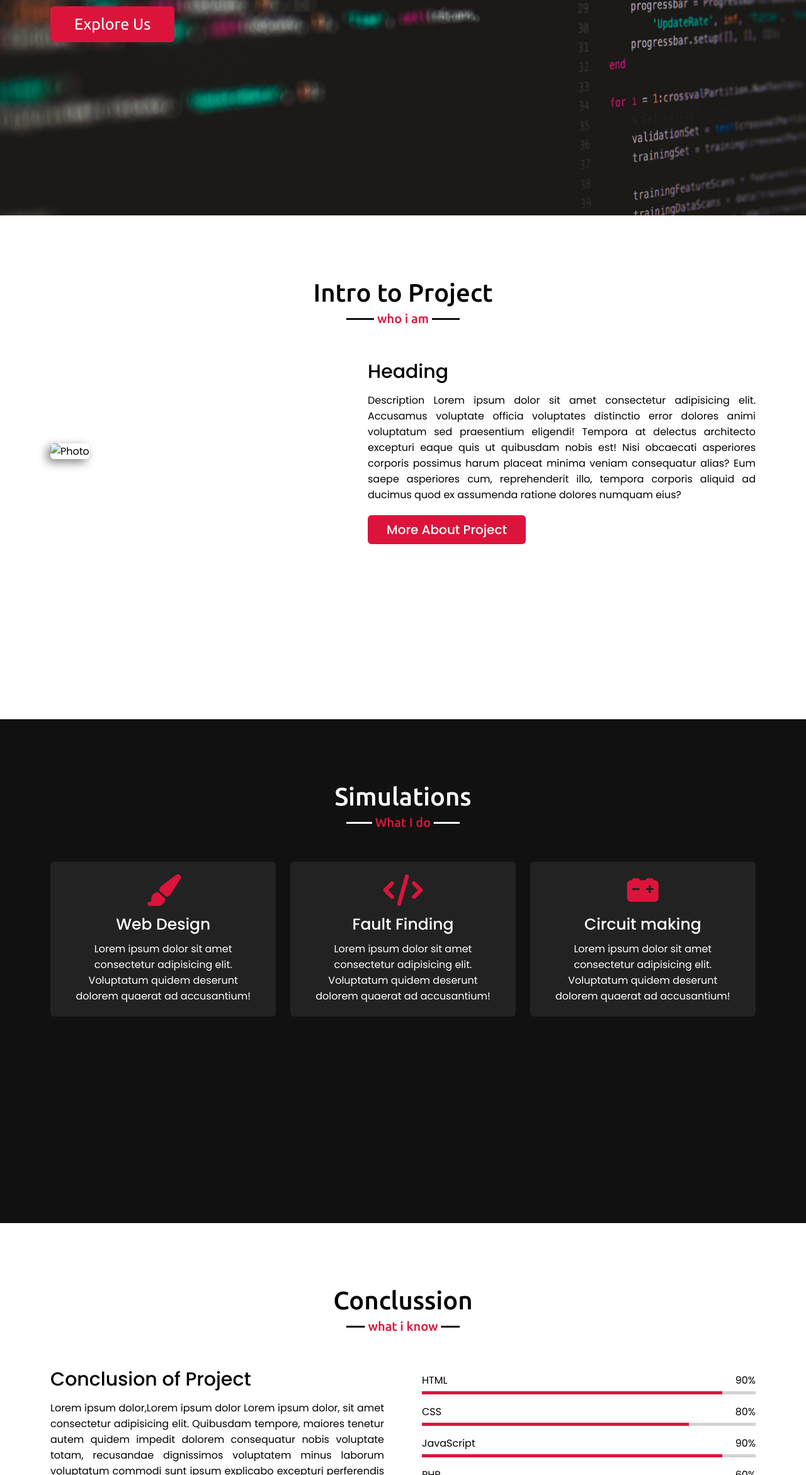
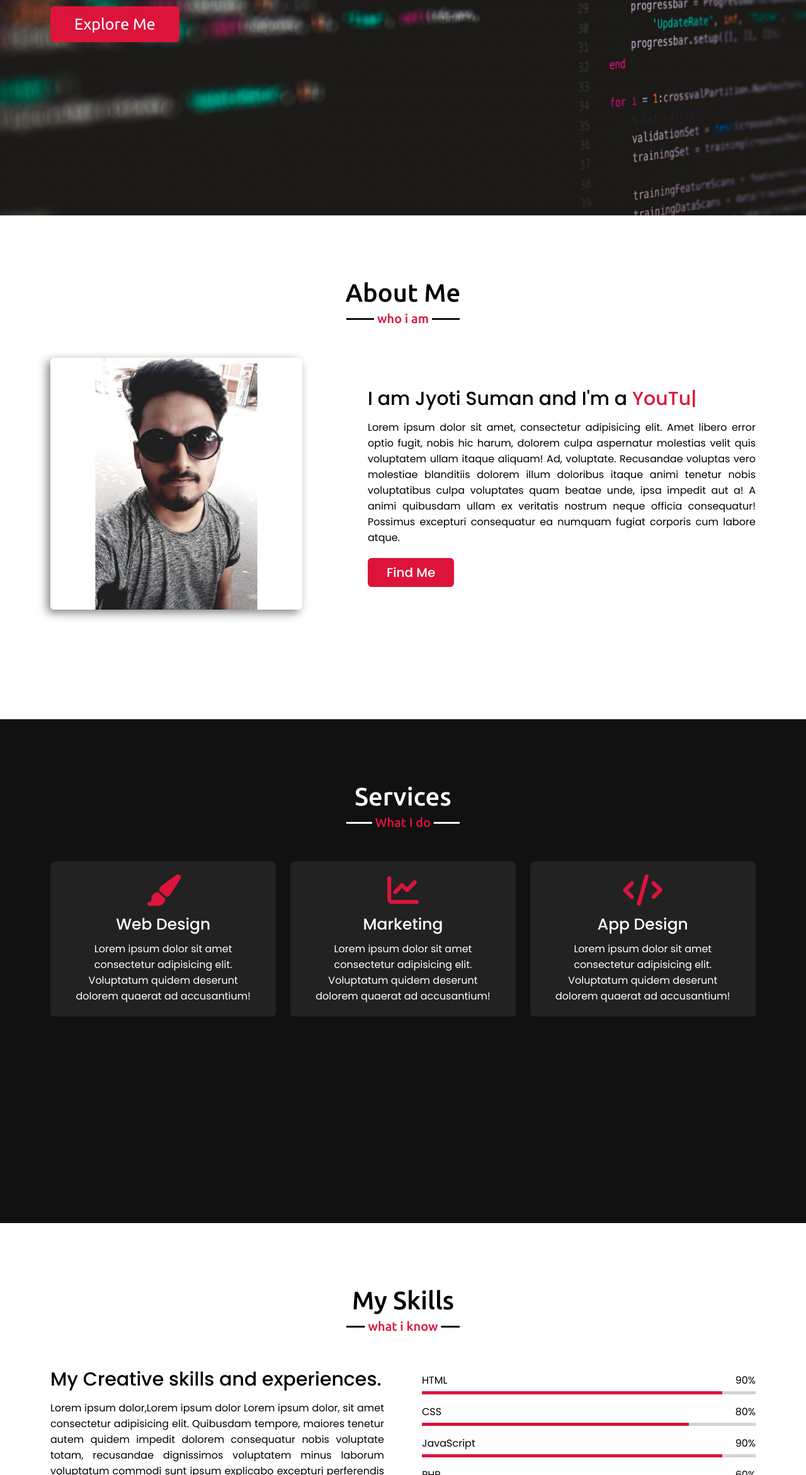
Before and after one commit to azyt2512/cs203-group18, a plain HTML site: page index.html in a window 1280 px wide. Shown: the part 458-2800 px from the top of the page at 63% size. Drawn offline with nearby package versions, Linux system fonts and the light colour scheme.

Commit message:
bug fixed

```diff
--- a/index.html
+++ b/index.html
@@ -4,7 +4,7 @@
     <meta charset="UTF-8" />
     <meta http-equiv="X-UA-Compatible" content="IE=edge" />
     <meta name="viewport" content="width=device-width, initial-scale=1.0" />
-    <title>Group-10 CS203</title>
+    <title>Group-18 CS203</title>
     <link rel="stylesheet" href="style.css" />
     <script src="https://kit.fontawesome.com/25ec9fc0e1.js"crossorigin="anonymous"></script>
     <script src="https://code.jquery.com/jquery-3.6.0.min.js"></script>
@@ -21,12 +21,12 @@
     <nav class="navbar">
       <div class="max-width">
         <div class="logo">
-          <a href="#">Mini Project - CS203 <span>Group-18</span></a>
+          <a href="#">CS203 Group<span>18.</span></a>
         </div>
         <ul class="menu">
             <li><a href="#home">Home</a></li>
             <li><a href="#about">Intro</a></li>
-            <li><a href="#services">Simulations</a></li>
+            <li><a href="#services">Simulation</a></li>
             <li><a href="#skills">Conclusion</a></li>
             <li><a href="#teams">Teams</a></li>
             <li><a href="#contact">Contacts</a></li>
@@ -42,9 +42,9 @@
         <div class="max-width">
             <div class="home-content">
                 <div class="text-1">Hello we are members of</div>
-                <div class="text-2">Group no 18</div>
+                <div class="text-2">GROUP 18</div>
                 <div class="text-3">And I'm <span class="typing"></span></div>
-                <a href="#">Explore Us</a>
+                <a href="#">Explore Me</a>
             </div>
         </div>
     </section>
@@ -52,18 +52,15 @@
     <!-- About Section Start  -->
     <section class="about" id="about">
         <div class="max-width">
-            <h2 class="title">Intro to Project</h2>
+            <h2 class="title">About Me</h2>
             <div class="about-content">
                 <div class="column left">
-                    <img src="images/" alt="Photo">
+                    <img src="images/Jsahoo.jpg" alt="Profile Photo">
                 </div>
                 <div class="column right">
-                    <!-- <div class="text">I am Jyoti Suman and I'm a <span class="typing-2"></span></div>
+                    <div class="text">I am Jyoti Suman and I'm a <span class="typing-2"></span></div>
                     <p>Lorem ipsum dolor sit amet, consectetur adipisicing elit. Amet libero error optio fugit, nobis hic harum, dolorem culpa aspernatur molestias velit quis voluptatem ullam itaque aliquam! Ad, voluptate. Recusandae voluptas vero molestiae blanditiis dolorem illum doloribus itaque animi tenetur nobis voluptatibus culpa voluptates quam beatae unde, ipsa impedit aut a! A animi quibusdam ullam ex veritatis nostrum neque officia consequatur! Possimus excepturi consequatur ea numquam fugiat corporis cum labore atque.</p>
-                   <a target="_blank" href="https://github.com/JyotiSuman09">Find Me</a> -->
-                   <div class="text">Heading</div>
-                   <p>Description Lorem ipsum dolor sit amet consectetur adipisicing elit. Accusamus voluptate officia voluptates distinctio error dolores animi voluptatum sed praesentium eligendi! Tempora at delectus architecto excepturi eaque quis ut quibusdam nobis est! Nisi obcaecati asperiores corporis possimus harum placeat minima veniam consequatur alias? Eum saepe asperiores cum, reprehenderit illo, tempora corporis aliquid ad ducimus quod ex assumenda ratione dolores numquam eius?</p>
-                   <a target="_blank" href="#">More About Project</a>
+                   <a target="_blank" href="https://github.com/JyotiSuman09">Find Me</a>
                 </div>
             </div>
         </div>
@@ -72,7 +69,7 @@
     <!-- Service Section Start  -->
     <section class="services" id="services">
         <div class="max-width">
-            <h2 class="title">Simulations</h2>
+            <h2 class="title">Services</h2>
             <div class="services-content">
 
                 <div class="card">
@@ -84,15 +81,15 @@
                 </div>
                 <div class="card">
                     <div class="box">
-                        <i class="fas fa-code"></i>
-                        <div class="text">Fault Finding</div>
+                        <i class="fas fa-chart-line"></i>
+                        <div class="text">Marketing</div>
                         <p>Lorem ipsum dolor sit amet consectetur adipisicing elit. Voluptatum quidem deserunt dolorem quaerat ad accusantium!</p>
                     </div>
                 </div>
                 <div class="card">
                     <div class="box">
-                        <i class="fas fa-car-battery"></i>
-                        <div class="text">Circuit making</div>
+                        <i class="fas fa-code"></i>
+                        <div class="text">App Design</div>
                         <p>Lorem ipsum dolor sit amet consectetur adipisicing elit. Voluptatum quidem deserunt dolorem quaerat ad accusantium!</p>
                     </div>
                 </div>
@@ -104,10 +101,10 @@
     <!-- Skills Sectin Starts -->
     <section class="skills" id="skills">
         <div class="max-width">
-            <h2 class="title">Conclussion</h2>
+            <h2 class="title">My Skills</h2>
             <div class="skills-content">
                 <div class="column left">
-                    <div class="text">Conclusion of Project</div>
+                    <div class="text">My Creative skills and experiences.</div>
                     <p>Lorem ipsum dolor,Lorem ipsum dolor Lorem ipsum dolor, sit amet consectetur adipisicing elit. Quibusdam tempore, maiores tenetur autem quidem impedit dolorem consequatur nobis voluptate totam, recusandae dignissimos voluptatem minus laborum voluptatum commodi sunt ipsum explicabo excepturi perferendis harum unde. sit amet consectetur adipisicing elit. Corporis quia consectetur vel aliquid neque porro cupiditate, explicabo in nobis. Quidem, dignissimos beatae. Cum? sit amet consectetur adipisicing elit. Recusandae aperiam enim id maiores quibusdam reprehenderit dolor nam officiis. Tempora nihil non eligendi quis!</p>
                     <a href="#">Read More</a>
                 </div>
@@ -173,36 +170,36 @@
             <div class="carousel owl-carousel">
                 <div class="card">
                    <div class="box">
-                    <img src="images/Jsahoo.jpg" alt="">
-                    <div class="text">Pegg</div>
+                    <img src="images/simonpeggPA190710.jpg" alt="">
+                    <div class="text">Gyanballav</div>
                     <p>Lorem ipsum dolor sit amet consectetur adipisicing elit. Eius, unde.</p>
                    </div>
                 </div>
                 <div class="card">
                     <div class="box">
                      <img src="images/rio.jpg" alt="">
-                     <div class="text">Rio</div>
+                     <div class="text">Vishal</div>
                      <p>Lorem ipsum dolor sit amet consectetur adipisicing elit. Eius, unde.</p>
                     </div>
                  </div>
                  <div class="card">
                     <div class="box">
                      <img src="images/aaronPaul.jpeg" alt="">
-                     <div class="text">Jesse</div>
+                     <div class="text">Sahil</div>
                      <p>Lorem ipsum dolor sit amet consectetur adipisicing elit. Eius, unde.</p>
                     </div>
                  </div>
                  <div class="card">
                     <div class="box">
                      <img src="images/harley.jpg" alt="">
-                     <div class="text">Quinn</div>
+                     <div class="text">Ajit</div>
                      <p>Lorem ipsum dolor sit amet consectetur adipisicing elit. Eius, unde.</p>
                     </div>
                  </div>
                  <div class="card">
                     <div class="box">
                      <img src="images/james.jpg" alt="">
-                     <div class="text">Mr. Bond</div>
+                     <div class="text">Jyoti Suman</div>
                      <p>Lorem ipsum dolor sit amet consectetur adipisicing elit. Eius, unde.</p>
                     </div>
                  </div>
@@ -213,7 +210,7 @@
     <!-- Contact Section Start-->
     <section class="contact" id="contact">
         <div class="max-width">
-            <h2 class="title">Contact Us</h2>
+            <h2 class="title">Contact Me</h2>
             <div class="contact-content">
                 <div class="column left">
                     <div class="text">Get in touch</div>
@@ -222,8 +219,8 @@
                         <div class="row">
                             <i class="fas fa-user"></i>
                             <div class="info">
-                                <div class="head">Name and iris roll no.</div>
-                                <div class="sub-title">Jyoti Suman - 201CS122</div>
+                                <div class="head">Name</div>
+                                <div class="sub-title">Jyoti Suman</div>
                             </div>
                         </div>
                         <div class="row">
@@ -237,7 +234,7 @@
                             <i class="fas fa-envelope"></i>
                             <div class="info">
                                 <div class="head">Email</div>
-                                <div class="sub-title">jyotisumansahoo.201cs122@nitk.edu.in</div>
+                                <div class="sub-title">jyotisumanswexpprac@gmail.com</div>
                             </div>
                         </div>
                     </div>
--- a/script.js
+++ b/script.js
@@ -28,7 +28,7 @@ $(document).ready(function(){
 
     //typing Animation Script
     var typed =new Typed(".typing",{
-        strings: ["Jyoti Suman","Ajit Panigrahi", "Sahil Kumar", "Gyanballav", "Vishal Kumar"],
+        strings: ["Jyoti Suman","Ajit Panigrahi", "Sahil Kumar", "Gyanaballav", "Vishal Kumar", "Gamer"],
         typeSpeed: 100,
         backSpeed:60,
         loop:true
@@ -61,23 +61,4 @@ $(document).ready(function(){
             }
         }
     });
-
-    // Opening profile url of individual
-    // function jyoti() {
-    //     window.open(
-    //       "https://github.com/JyotiSuman09", "_blank");
-    // }
-    // function ajit() {
-    //     window.open(
-    //       "https://github.com/ajitpani", "_blank");
-    // }function sahil() {
-    //     window.open(
-    //       "https://github.com/sahilkumar420", "_blank");
-    // }function gyana() {
-    //     window.open(
-    //       "https://github.com/GYANABALLAV", "_blank");
-    // }function vishal() {
-    //     window.open(
-    //       "https://github.com/Vishal", "_blank");
-    // }
 });
```
